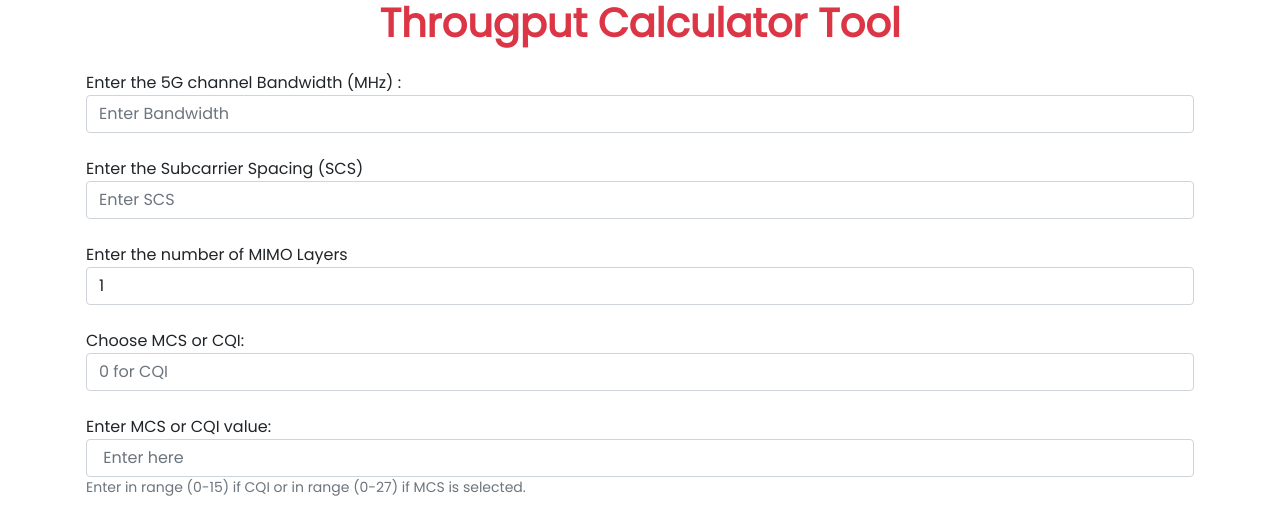
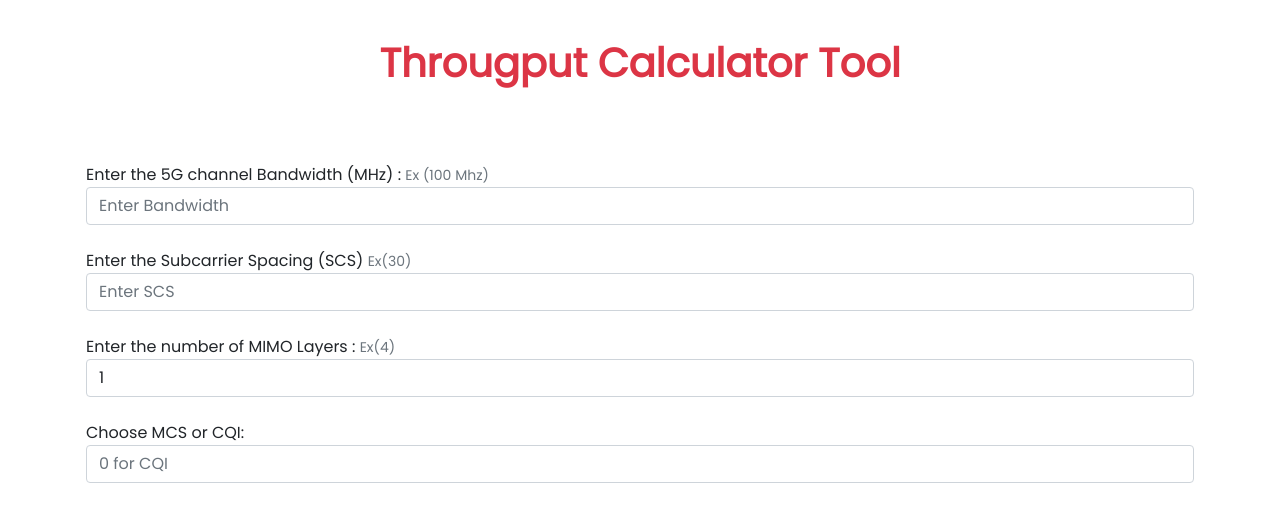
Before and after one commit to HarshatDy/OneToolNR, a Django app: page /throughput_tool in a window 1280 px wide. Shown: the part 201-709 px from the top of the page. Run offline with Django 4.2, Linux system fonts and the light colour scheme.

Commit message:
updated all pages

```diff
--- a/All_Tools/templates/All_Tools_Pages/headerfooter.html
+++ b/All_Tools/templates/All_Tools_Pages/headerfooter.html
@@ -38,7 +38,7 @@
             <div class="col-sm-4 col-12"></div>
             <div class="col-sm-6 col-12">
                 <div class="text-end fs-4 text-light" style="margin:10px;">
-                    <img src="https://radisyscorp.sharepoint.com/sites/Team2/radisyscodeathon/RC-2022/_api/siteiconmanager/getsitelogo?type='1'&hash=637837833613196690" style="height:80px;">
+                    <img src="https://radisyscorp.sharepoint.com/sites/Team2/radisyscodeathon/RC-2022/_api/siteiconmanager/getsitelogo?type='1'&hash=637837833613196690" style="height:100px;position:relative;">
                     <a class="text-decoration-none text-light" href="https://servicedesk.radisys.com/"> Team 5Wizards </a>
             </div>
             </div>
--- a/Du_Log_Parser_Tool_5G/templates/Du_Log_Parser_Pages/du_log_homepage.html
+++ b/Du_Log_Parser_Tool_5G/templates/Du_Log_Parser_Pages/du_log_homepage.html
@@ -8,7 +8,7 @@
 
 
 <div class="container">
-    <h1 class="fs-1 text-center fw-bold text-danger">Du Log Parsing Tool</h1>
+    <h1 class="fs-1 text-center fw-bold text-danger"> NR Dashboard APP</h1>
 
     <form class="form text-center" role="form" method="POST" action="{% url 'du_calculation' %}" enctype="multipart/form-data">
         {% csrf_token %}
--- a/Frequency_Tool_5G/templates/Frequency_Tool_Pages/freq_page.html
+++ b/Frequency_Tool_5G/templates/Frequency_Tool_Pages/freq_page.html
@@ -8,7 +8,7 @@
 
 
 <div class="container">
-    <h1 class="fs-1 text-center fw-bold text-danger">Frequency Calculator Tool</h1>
+    <h1 class="fs-1 text-center fw-bold text-danger">NR Frequencies APP</h1>
 
     <form class="form text-center" role="form" method="POST" action="{% url 'freq_calculation' %}" enctype="multipart/form-data">
         {% csrf_token %}
--- a/Link_Budget_Tool_5G/templates/Link_Budget_Pages/link_budget_homepage.html
+++ b/Link_Budget_Tool_5G/templates/Link_Budget_Pages/link_budget_homepage.html
@@ -8,6 +8,8 @@
 <form role="form" method="POST" action="{% url 'link_budget' %}" enctype="multipart/form-data">
     {% csrf_token %}
     <div class="card-body container">
+
+    <h1 class="fs-1 text-center fw-bold text-danger">NR Global Data Repositiory</h1>
 
         <div class="form-group">
             <label for="gtranspow"> Enter the gNodeB transmit power (dBm)</label>
--- a/ODU_CPU_Utilization_Tool_5G/templates/ODU_CPU_Utilization_Pages/odu_cpu_homepage.html
+++ b/ODU_CPU_Utilization_Tool_5G/templates/ODU_CPU_Utilization_Pages/odu_cpu_homepage.html
@@ -6,7 +6,7 @@
 {% load static %}
 
 <div class="container">
-    <h1 class="fs-1 text-center fw-bold text-danger">CPU Utilizatoin File</h1>
+    <h1 class="fs-1 text-center fw-bold text-danger">NR DU CPU utilization APP</h1>
 
     <form class="form text-center" role="form" method="POST" action="{% url 'odu_cpu_utilization' %}" enctype="multipart/form-data">
         {% csrf_token %}
--- a/OTA_Algo_Tool_5G/templates/OTA_Algo_Pages/ota_algo_homepage.html
+++ b/OTA_Algo_Tool_5G/templates/OTA_Algo_Pages/ota_algo_homepage.html
@@ -8,7 +8,7 @@
 
 
 <div class="container">
-    <h1 class="fs-1 text-center fw-bold text-danger">OTA Algorithm Parser</h1>
+    <h1 class="fs-1 text-center fw-bold text-danger">NR Algorithm tunning APP</h1>
 
     <form class="form text-center" role="form" method="POST" action="{% url 'ota_calculation' %}" enctype="multipart/form-data">
         {% csrf_token %}
--- a/PTP_Timing_Delay_Parsing_Tool_5G/templates/PTP_Timing_Delay_Pages/ptp_timing_homepage.html
+++ b/PTP_Timing_Delay_Parsing_Tool_5G/templates/PTP_Timing_Delay_Pages/ptp_timing_homepage.html
@@ -8,7 +8,7 @@
 
 
 <div class="container">
-    <h1 class="fs-1 text-center fw-bold text-danger">PTP Timing Delay Parser</h1>
+    <h1 class="fs-1 text-center fw-bold text-danger">IEEE_1588 PTP Timing analysis APP</h1>
 
     <form class="form text-center" role="form" method="POST" action="{% url 'ptp_delay_calculation' %}" enctype="multipart/form-data">
         {% csrf_token %}
--- a/Qual_Log_Parsing_Tool_5G/templates/Qual_Log_Parsing_Pages/qual_log_homepage.html
+++ b/Qual_Log_Parsing_Tool_5G/templates/Qual_Log_Parsing_Pages/qual_log_homepage.html
@@ -8,7 +8,7 @@
 
 
 <div class="container">
-    <h1 class="fs-1 text-center fw-bold text-danger">Qualcomm Log Parser</h1>
+    <h1 class="fs-1 text-center fw-bold text-danger">Qualcomm UE KPI Presentation APP</h1>
 
     <form class="form text-center" role="form" method="POST" action="{% url 'qual_log_calculation' %}" enctype="multipart/form-data">
         {% csrf_token %}
--- a/RE_Mapping_Tool_5G/templates/RE_Mapping_Pages/re_mapping_homepage.html
+++ b/RE_Mapping_Tool_5G/templates/RE_Mapping_Pages/re_mapping_homepage.html
@@ -8,7 +8,7 @@
 
 
 <div class="container">
-    <h1 class="fs-1 text-center fw-bold text-danger">RE Mapping Tool</h1>
+    <h1 class="fs-1 text-center fw-bold text-danger">NR PRB Occupancy APP</h1>
 
     <form class="form text-center" role="form" method="POST" action="{% url 're_calculation' %}" enctype="multipart/form-data">
         {% csrf_token %}
--- a/Throughput_Tool_5G/templates/Throughput_Tool_Pages/throughput_homepage.html
+++ b/Throughput_Tool_5G/templates/Throughput_Tool_Pages/throughput_homepage.html
@@ -5,7 +5,7 @@
 
 {% load static %}
 
-<h1 class="fs-1 text-center fw-bold text-danger">Througput Calculator Tool</h1>
+<h1 class="fs-1 text-center fw-bold text-danger" style="height:100px;margin-top:40px;">Througput Calculator Tool</h1>
 
 <form role="form" method="POST" action="{% url 'throughput_calculation' %}" enctype="multipart/form-data">
     {% csrf_token %}
@@ -13,22 +13,26 @@
 
             <div class="form-group">
                 <label for="bandwdith"> Enter the 5G channel Bandwidth (MHz) :</label>
+                <small id="bandwidth" class="form-text text-muted"> Ex (100 Mhz) </small><br>
                 <input id="bandwidth" class="form-control" placeholder="Enter Bandwidth" name ="bandwidth"><br>
             </div>
 
             <div class="form-group">
                 <label for="Scs"> Enter the Subcarrier Spacing (SCS)</label>
+                <small id="Scs" class="form-text text-muted"> Ex(30) </small>
                 <input class="form-control" id="Scs" placeholder="Enter SCS" name ="scs"><br>
             </div>
 
             <div class="form-group">
-                <label for="layers">Enter the number of MIMO Layers</label>
+                <label for="layers">Enter the number of MIMO Layers :</label>
+                <small id="layers" class="form-text text-muted"> Ex(4) </small>
                 <select class="form-control" name="mimo" id="layers">
                     <option value="1" class="form-control">1</option>
                     <option value="2" class="form-control">2</option>
                     <option value="3" class="form-control">3</option>
                     <option value="4" class="form-control">4</option>
                 </select><br>
+
             </div>
 
             <div class="form-group">
@@ -43,18 +47,19 @@
                 <label for="MCSvalue">Enter MCS or CQI value:</label>
                 <input class="form-control" placeholder=" Enter here " name="mcsvalue">
                 <small id="MCSvalue" class="form-text text-muted">
-                    Enter in range (0-15) if CQI or in range (0-27) if MCS is selected.
+                    Enter in range (1-15) if CQI or in range (1-27) if MCS is selected.
                 </small>
                 <br>
             </div>
             <br>
             <div class="form-group">
                 <label for="BLER">Enter the Block Error Rate:</label>
+                <small class="form-text text-muted"> Ex (< 10) </small>
                 <input class="form-control" placeholder="Block Error Rate here" name ="bler"><br>
             </div>
 
         <div class="d-flex justify-content-center">
-            <button type="submit" class="btn btn-primary" >Calculate</button>
+            <button type="submit" class="btn btn-primary">Calculate</button>
         </div>
     </div>
 </form>
```
Also changed, not shown: All_Tools/templates/All_Tools_Pages/homepage_3.html (+4 -4 lines).
